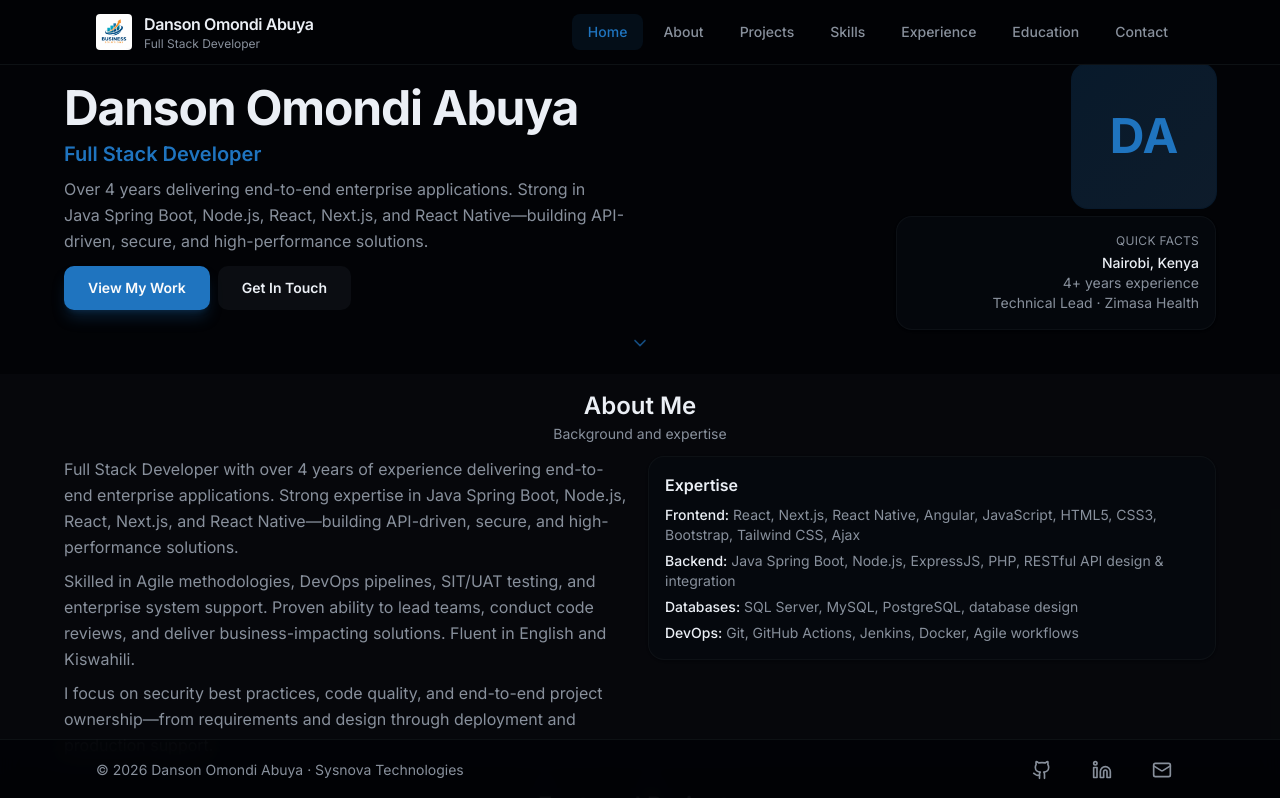
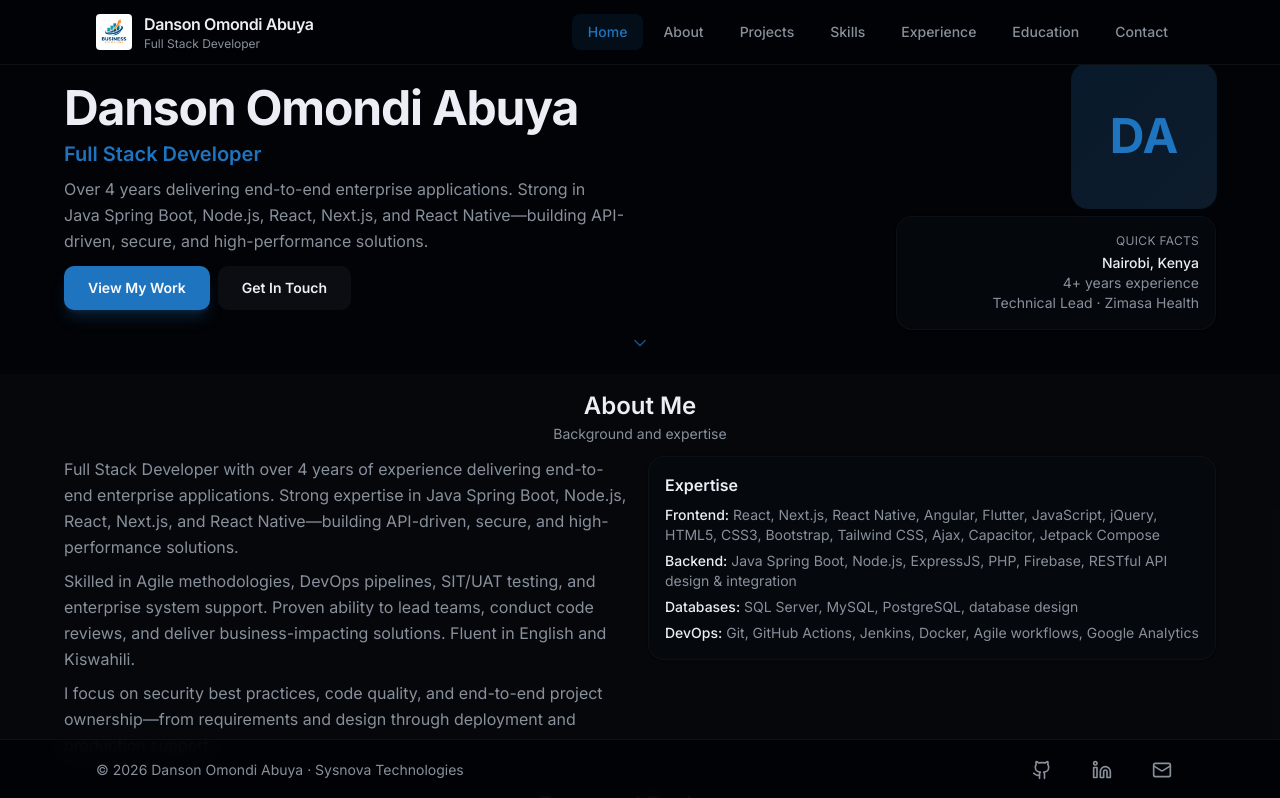
Before and after one commit to DansonAbuya/portfolio, a Next.js app: page / in a window 1280 px wide. Shown: the top 798 px of the page. Built offline with nearby package versions, Linux system fonts and the light colour scheme.

Commit message:
Adjustments

```diff
--- a/app/page.tsx
+++ b/app/page.tsx
@@ -136,10 +136,10 @@ export default function Home() {
             <div className="rounded-2xl bg-card/90 p-3 sm:p-4 shadow-sm border border-border/40 min-w-0">
               <h3 className="font-semibold text-foreground mb-2 text-sm sm:text-base">Expertise</h3>
               <ul className="space-y-1.5 text-sm text-muted-foreground">
-                <li><span className="text-foreground font-medium">Frontend:</span> React, Next.js, React Native, Angular, JavaScript, HTML5, CSS3, Bootstrap, Tailwind CSS, Ajax</li>
-                <li><span className="text-foreground font-medium">Backend:</span> Java Spring Boot, Node.js, ExpressJS, PHP, RESTful API design & integration</li>
+                <li><span className="text-foreground font-medium">Frontend:</span> React, Next.js, React Native, Angular, Flutter, JavaScript, jQuery, HTML5, CSS3, Bootstrap, Tailwind CSS, Ajax, Capacitor, Jetpack Compose</li>
+                <li><span className="text-foreground font-medium">Backend:</span> Java Spring Boot, Node.js, ExpressJS, PHP, Firebase, RESTful API design & integration</li>
                 <li><span className="text-foreground font-medium">Databases:</span> SQL Server, MySQL, PostgreSQL, database design</li>
-                <li><span className="text-foreground font-medium">DevOps:</span> Git, GitHub Actions, Jenkins, Docker, Agile workflows</li>
+                <li><span className="text-foreground font-medium">DevOps:</span> Git, GitHub Actions, Jenkins, Docker, Agile workflows, Google Analytics</li>
               </ul>
             </div>
           </div>
@@ -253,15 +253,15 @@ export default function Home() {
             {[
               {
                 category: 'Frontend',
-                skills: ['React', 'Next.js', 'React Native', 'Angular', 'JavaScript', 'HTML5', 'CSS3', 'Bootstrap', 'Tailwind CSS', 'Ajax', 'Vite']
+                skills: ['React', 'Next.js', 'React Native', 'Angular', 'Flutter', 'JavaScript', 'jQuery', 'HTML5', 'CSS3', 'Bootstrap', 'Tailwind CSS', 'Ajax', 'Vite', 'Capacitor', 'Jetpack Compose']
               },
               {
                 category: 'Backend',
-                skills: ['Java', 'Java Spring Boot', 'Node.js', 'ExpressJS', 'PHP', 'RESTful API design', 'MySQL', 'PostgreSQL', 'SQL Server']
+                skills: ['Java', 'Java Spring Boot', 'Node.js', 'ExpressJS', 'PHP', 'Firebase', 'RESTful API design', 'MySQL', 'PostgreSQL', 'SQL Server']
               },
               {
                 category: 'Tools & DevOps',
-                skills: ['Git', 'GitHub Actions', 'Jenkins', 'Docker', 'Agile workflows', 'AWS', 'Vercel', 'SIT/UAT Testing']
+                skills: ['Git', 'GitHub Actions', 'Jenkins', 'Docker', 'Agile workflows', 'AWS', 'Vercel', 'Google Analytics', 'SIT/UAT Testing']
               },
               {
                 category: 'Other',
```
